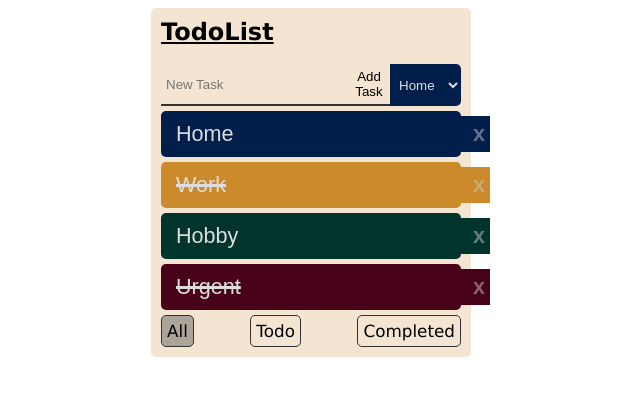
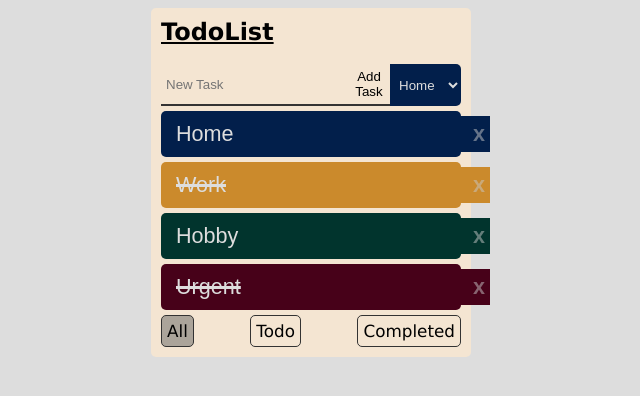
Before and after one commit to James-Bartulis/simple_todo, a Vue app: page / in a window 1280 px wide. Shown: the top 396 px of the page, without its empty margins (329-969 px from the left). Built offline with nearby package versions, Linux system fonts and the light colour scheme.

Commit message:
body background-color updated

```diff
--- a/src/App.vue
+++ b/src/App.vue
@@ -9,4 +9,7 @@ import TodoList from './components/TodoList.vue'
 </template>
 
 <style>
+body {
+  background-color: #DDD;
+}
 </style>
```
